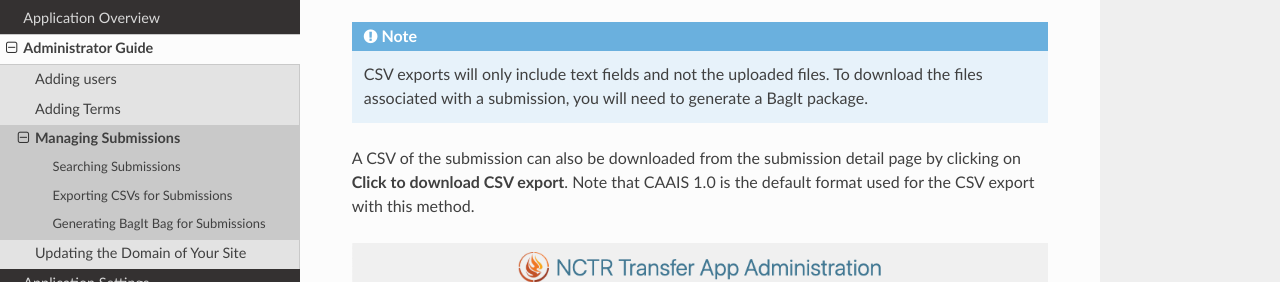
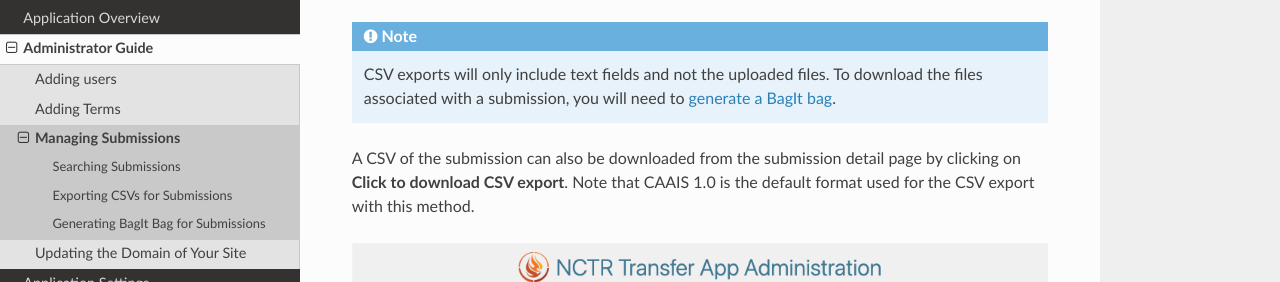
Before and after one commit to NationalCentreTruthReconciliation/Secure-Record-Transfer, a Sphinx documentation site: the page built from docs/admin_guide/managing_submissions.rst, in a window 1280 px wide and 900 px high, scrolled down 3660 px. Shown: the part 193-475 px from the top of the window. Built offline with Sphinx 7.4.7 and the Read the Docs theme 3.1.0, drawn with Linux system fonts in a browser that asks for light colours.

Commit message:
Add reference to generating bagit bag section

```diff
--- a/docs/admin_guide/managing_submissions.rst
+++ b/docs/admin_guide/managing_submissions.rst
@@ -46,7 +46,8 @@
 
 .. note::
     CSV exports will only include text fields and not the uploaded files. To download the files
-    associated with a submission, you will need to generate a BagIt package.
+    associated with a submission, you will need to :ref:`generate a BagIt bag
+    <Generating BagIt Bag for Submissions>`.
 
 A CSV of the submission can also be downloaded from the submission detail page by clicking on
 **Click to download CSV export**. Note that CAAIS 1.0 is the default format used for the CSV export
```
